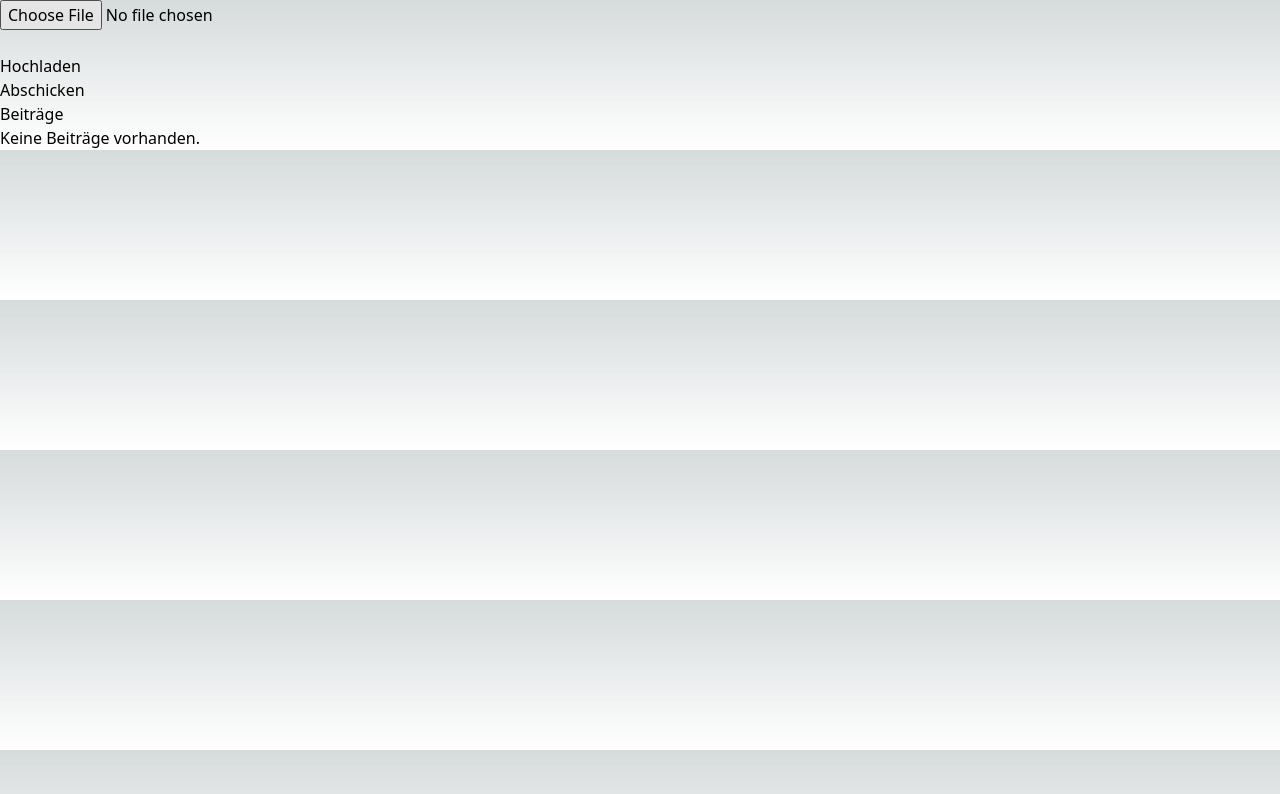
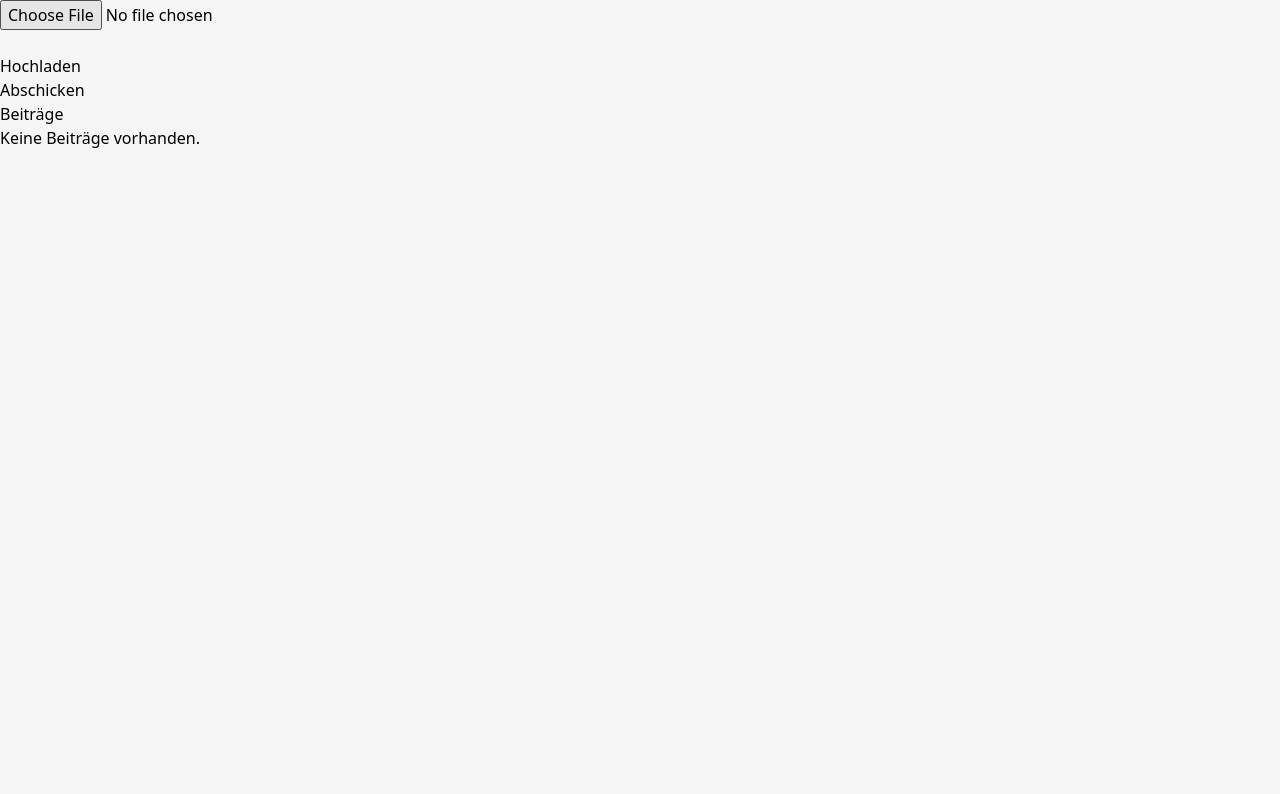
Before and after one commit to Beeblebrox299/auswertungstool, a Next.js app: page / in a window 1280 px wide. Shown: the top 794 px of the page. Built offline with nearby package versions, Linux system fonts and the light colour scheme.

Commit message:
simplify css

```diff
--- a/src/app/globals.css
+++ b/src/app/globals.css
@@ -2,32 +2,6 @@
 @tailwind components;
 @tailwind utilities;
 
-:root {
-  --foreground-rgb: 0, 0, 0;
-  --background-start-rgb: 214, 219, 220;
-  --background-end-rgb: 255, 255, 255;
+body {
+  background-color:whitesmoke;
 }
-
-/* @media (prefers-color-scheme: dark) {
-  :root {
-    --foreground-rgb: 255, 255, 255;
-    --background-start-rgb: 0, 0, 0;
-    --background-end-rgb: 0, 0, 0;
-  }
-} */
-
-body {
-  color: rgb(var(--foreground-rgb));
-  background: linear-gradient(
-      to bottom,
-      transparent,
-      rgb(var(--background-end-rgb))
-    )
-    rgb(var(--background-start-rgb));
-}
-
-@layer utilities {
-  .text-balance {
-    text-wrap: balance;
-  }
-}
```
